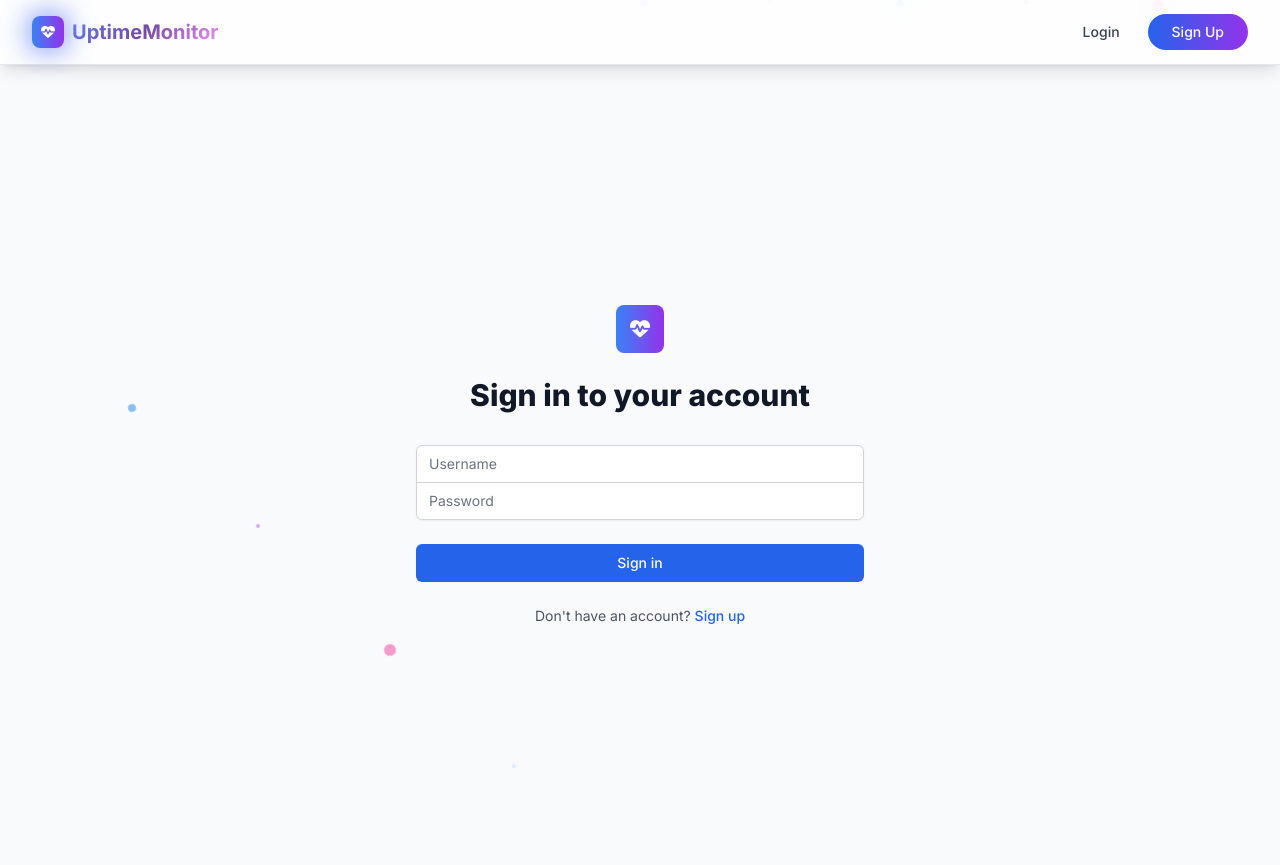
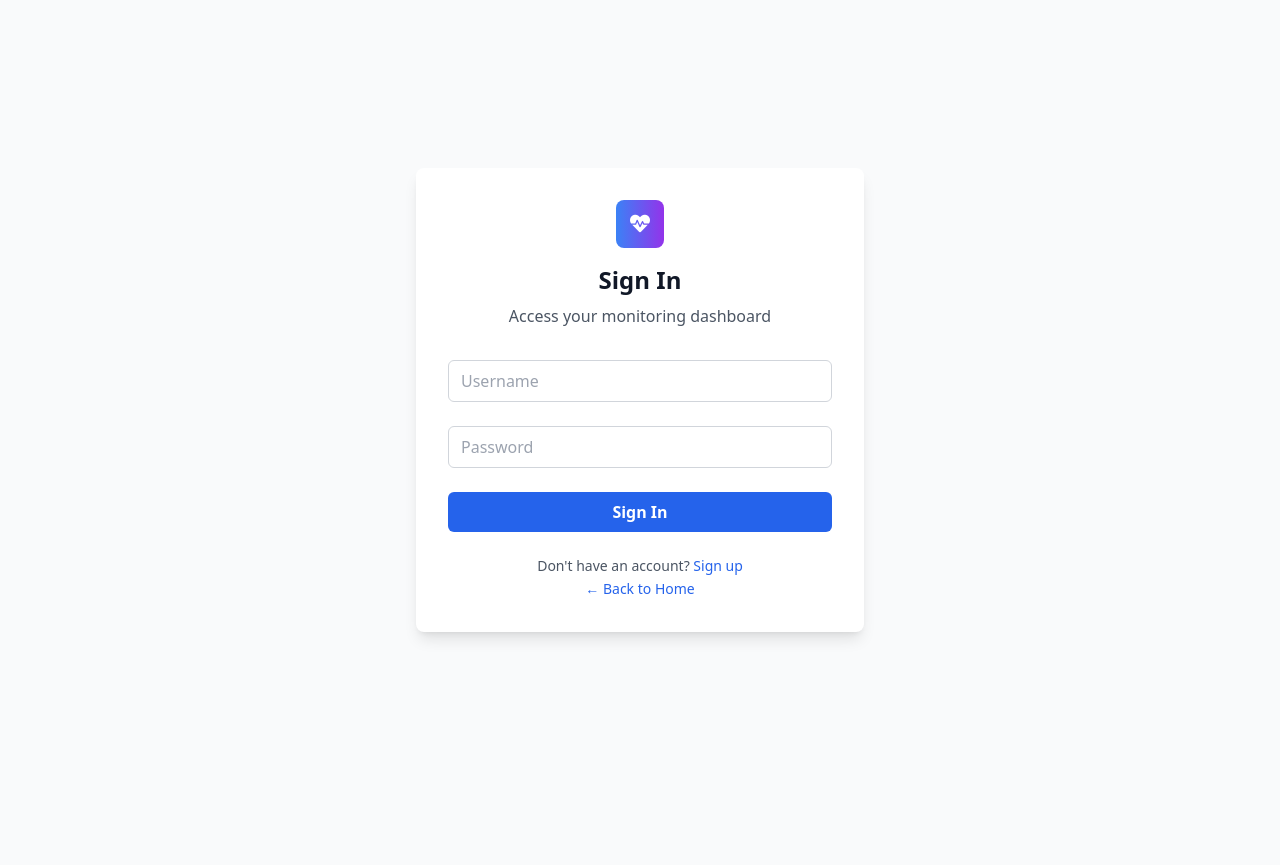
Before and after one commit to JVW-Hue/JVW-XZ, a Django app: page /auth/login/ in a window 1280 px wide. After the commit the page ends 639 px from the top, so only its background shows below. Run offline with Django 4.2, Linux system fonts and the light colour scheme; some libraries are stand-ins or nearby versions.

Commit message:
COMPLETE WORKING APP - All features functional with proper templates

```diff
--- a/templates/registration/login.html
+++ b/templates/registration/login.html
@@ -1,63 +1,56 @@
-{% extends 'base.html' %}
-
-{% block content %}
-<div class="min-h-screen flex items-center justify-center bg-gray-50 py-12 px-4 sm:px-6 lg:px-8">
-    <div class="max-w-md w-full space-y-8">
-        <div>
-            <div class="mx-auto h-12 w-12 bg-gradient-to-r from-blue-500 to-purple-600 rounded-lg flex items-center justify-center">
+<!DOCTYPE html>
+<html>
+<head>
+    <title>Sign In - UptimeGuard</title>
+    <script src="https://cdn.tailwindcss.com"></script>
+    <link rel="stylesheet" href="https://cdnjs.cloudflare.com/ajax/libs/font-awesome/6.0.0/css/all.min.css">
+</head>
+<body class="bg-gray-50">
+    <div class="min-h-screen flex items-center justify-center">
+        <div class="max-w-md w-full bg-white rounded-lg shadow-lg p-8">
+            <div class="text-center mb-8">
+                <div class="mx-auto h-12 w-12 bg-gradient-to-r from-blue-500 to-purple-600 rounded-lg flex items-center justify-center mb-4">
                     <i class="fas fa-heartbeat text-white text-xl"></i>
                 </div>
-            <h2 class="mt-6 text-center text-3xl font-extrabold text-gray-900">Sign in to your account</h2>
+                <h2 class="text-2xl font-bold text-gray-900">Sign In</h2>
+                <p class="text-gray-600 mt-2">Access your monitoring dashboard</p>
             </div>
 
             {% if messages %}
                 {% for message in messages %}
-                <div class="{% if message.tags == 'error' %}bg-red-100 border border-red-400 text-red-700{% else %}bg-green-100 border border-green-400 text-green-700{% endif %} px-4 py-3 rounded">
+                    <div class="mb-4 p-4 rounded-lg {% if message.tags == 'success' %}bg-green-100 text-green-700{% else %}bg-red-100 text-red-700{% endif %}">
                         {{ message }}
                     </div>
                 {% endfor %}
             {% endif %}
 
-        {% if form.errors %}
-            <div class="bg-red-100 border border-red-400 text-red-700 px-4 py-3 rounded">
-                {% for field, errors in form.errors.items %}
-                    {% for error in errors %}
-                        <p>{{ error }}</p>
-                    {% endfor %}
-                {% endfor %}
-            </div>
-        {% endif %}
-
-        <form class="mt-8 space-y-6" method="post">
+            <form method="post" class="space-y-6">
                 {% csrf_token %}
-            <input type="hidden" name="next" value="{{ next }}" />
-            <div class="rounded-md shadow-sm -space-y-px">
                 <div>
-                    <input id="id_username" name="username" type="text" required
-                           class="appearance-none rounded-none relative block w-full px-3 py-2 border border-gray-300 placeholder-gray-500 text-gray-900 rounded-t-md focus:outline-none focus:ring-blue-500 focus:border-blue-500 focus:z-10 sm:text-sm"
-                           placeholder="Username" value="{{ form.username.value|default:'' }}">
-                </div>
-                <div>
-                    <input id="id_password" name="password" type="password" required
-                           class="appearance-none rounded-none relative block w-full px-3 py-2 border border-gray-300 placeholder-gray-500 text-gray-900 rounded-b-md focus:outline-none focus:ring-blue-500 focus:border-blue-500 focus:z-10 sm:text-sm"
-                           placeholder="Password">
-                </div>
+                    <input type="text" name="username" required
+                           class="w-full px-3 py-2 border border-gray-300 rounded-md focus:outline-none focus:ring-2 focus:ring-blue-500"
+                           placeholder="Username">
                 </div>
 
                 <div>
-                <button type="submit"
-                        class="group relative w-full flex justify-center py-2 px-4 border border-transparent text-sm font-medium rounded-md text-white bg-blue-600 hover:bg-blue-700 focus:outline-none focus:ring-2 focus:ring-offset-2 focus:ring-blue-500">
-                    Sign in
-                </button>
+                    <input type="password" name="password" required
+                           class="w-full px-3 py-2 border border-gray-300 rounded-md focus:outline-none focus:ring-2 focus:ring-blue-500"
+                           placeholder="Password">
                 </div>
 
-            <div class="text-center">
-                <p class="text-sm text-gray-600">
-                    Don't have an account?
-                    <a href="{% url 'signup' %}" class="font-medium text-blue-600 hover:text-blue-500">Sign up</a>
+                <button type="submit"
+                        class="w-full bg-blue-600 text-white py-2 px-4 rounded-md font-semibold hover:bg-blue-700 transition duration-200">
+                    Sign In
+                </button>
+            </form>
+
+            <div class="mt-6 text-center">
+                <p class="text-sm text-gray-600">Don't have an account?
+                    <a href="/auth/signup/" class="text-blue-600 hover:text-blue-500">Sign up</a>
                 </p>
-            </div>
-        </form>
+                <a href="/" class="text-sm text-blue-600 hover:text-blue-500">← Back to Home</a>
             </div>
         </div>
-{% endblock %}
+    </div>
+</body>
+</html>
--- a/uptime_monitor/urls.py
+++ b/uptime_monitor/urls.py
@@ -1,6 +1,7 @@
 from django.contrib import admin
 from django.urls import path, include
 from django.http import HttpResponse
+from django.shortcuts import redirect
 
 def home_view(request):
     return HttpResponse('''
@@ -23,16 +24,16 @@ def home_view(request):
                 <p class="text-gray-600 mb-6">Professional Website Monitoring SaaS</p>
 
                 <div class="space-y-3">
-                    <a href="http://127.0.0.1:8000/auth/signup/" class="w-full bg-blue-600 text-white py-3 px-4 rounded-lg font-semibold hover:bg-blue-700 transition duration-200 inline-block">
+                    <a href="/auth/signup/" class="w-full bg-blue-600 text-white py-3 px-4 rounded-lg font-semibold hover:bg-blue-700 transition duration-200 inline-block">
                         📝 Sign Up Free
                     </a>
-                    <a href="http://127.0.0.1:8000/auth/login/" class="w-full bg-gray-100 text-gray-700 py-3 px-4 rounded-lg font-semibold hover:bg-gray-200 transition duration-200 inline-block">
+                    <a href="/auth/login/" class="w-full bg-gray-100 text-gray-700 py-3 px-4 rounded-lg font-semibold hover:bg-gray-200 transition duration-200 inline-block">
                         🔐 Sign In
                     </a>
-                    <a href="http://127.0.0.1:8000/billing/pricing/" class="w-full bg-green-600 text-white py-3 px-4 rounded-lg font-semibold hover:bg-green-700 transition duration-200 inline-block">
+                    <a href="/billing/pricing/" class="w-full bg-green-600 text-white py-3 px-4 rounded-lg font-semibold hover:bg-green-700 transition duration-200 inline-block">
                         💰 View Pricing
                     </a>
-                    <a href="http://127.0.0.1:8000/dashboard/" class="w-full bg-purple-600 text-white py-3 px-4 rounded-lg font-semibold hover:bg-purple-700 transition duration-200 inline-block">
+                    <a href="/dashboard/" class="w-full bg-purple-600 text-white py-3 px-4 rounded-lg font-semibold hover:bg-purple-700 transition duration-200 inline-block">
                         📊 Dashboard
                     </a>
                 </div>
@@ -48,35 +49,11 @@ def home_view(request):
     </html>
     ''')
 
-def workflows_view(request):
-    return HttpResponse('''
-    <!DOCTYPE html>
-    <html>
-    <head>
-        <title>Workflows - UptimeGuard</title>
-        <script src="https://cdn.tailwindcss.com"></script>
-    </head>
-    <body class="bg-gray-50">
-        <div class="min-h-screen flex items-center justify-center">
-            <div class="max-w-md w-full bg-white rounded-lg shadow-lg p-8 text-center">
-                <h1 class="text-2xl font-bold text-gray-900 mb-4">Workflows</h1>
-                <p class="text-gray-600 mb-6">Automation workflows coming soon!</p>
-                <div class="space-y-3">
-                    <a href="http://127.0.0.1:8000/" class="w-full bg-blue-600 text-white px-4 py-2 rounded-lg hover:bg-blue-700 transition duration-200 inline-block">🏠 Go to Home</a>
-                    <a href="http://127.0.0.1:8000/auth/signup/" class="w-full bg-green-600 text-white px-4 py-2 rounded-lg hover:bg-green-700 transition duration-200 inline-block">📝 Sign Up</a>
-                    <a href="http://127.0.0.1:8000/dashboard/" class="w-full bg-purple-600 text-white px-4 py-2 rounded-lg hover:bg-purple-700 transition duration-200 inline-block">📊 Dashboard</a>
-                </div>
-            </div>
-        </div>
-    </body>
-    </html>
-    ''')
-
 urlpatterns = [
     path('admin/', admin.site.urls),
     path('', home_view, name='home'),
     path('auth/', include('core.urls')),
     path('dashboard/', include('monitoring.urls')),
     path('billing/', include('billing.urls')),
-    path('workflows/', workflows_view, name='workflows'),
+    path('workflows/', lambda request: redirect('/')),
 ]
```
Also changed, not shown: templates/billing/pricing.html (+30 -88 lines), templates/registration/signup.html (+29 -27 lines). Lines whose indentation alone changed are shown as unchanged.
